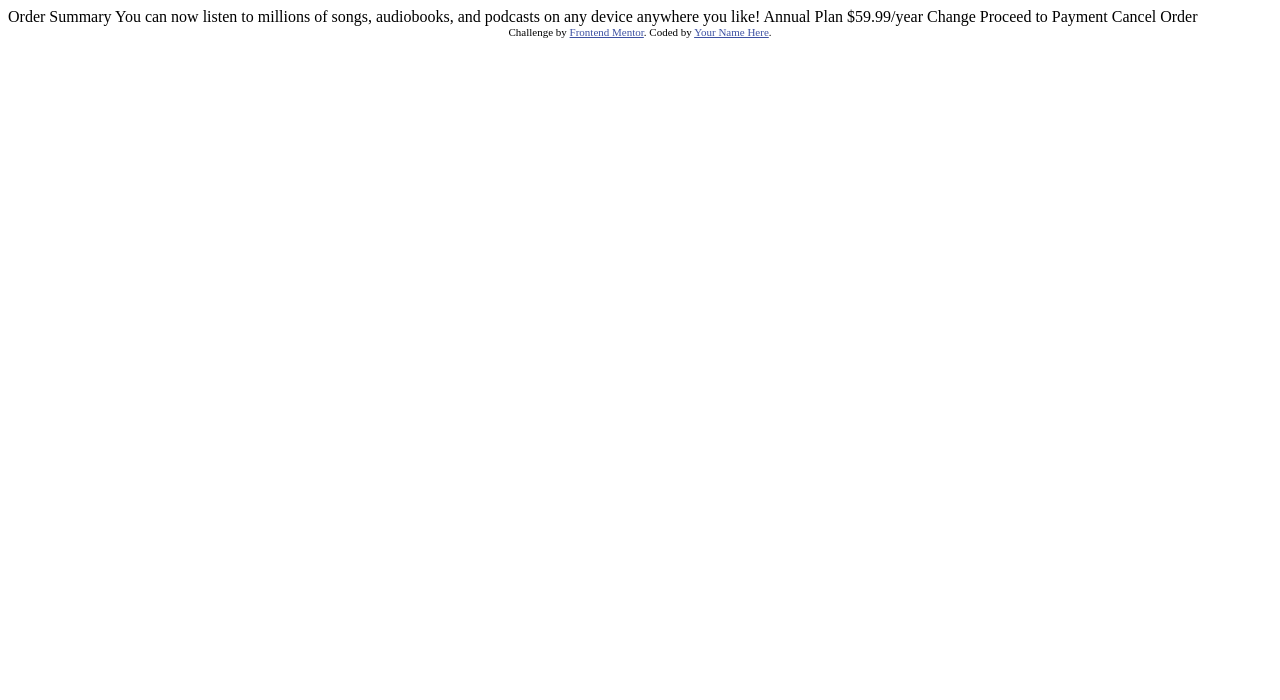
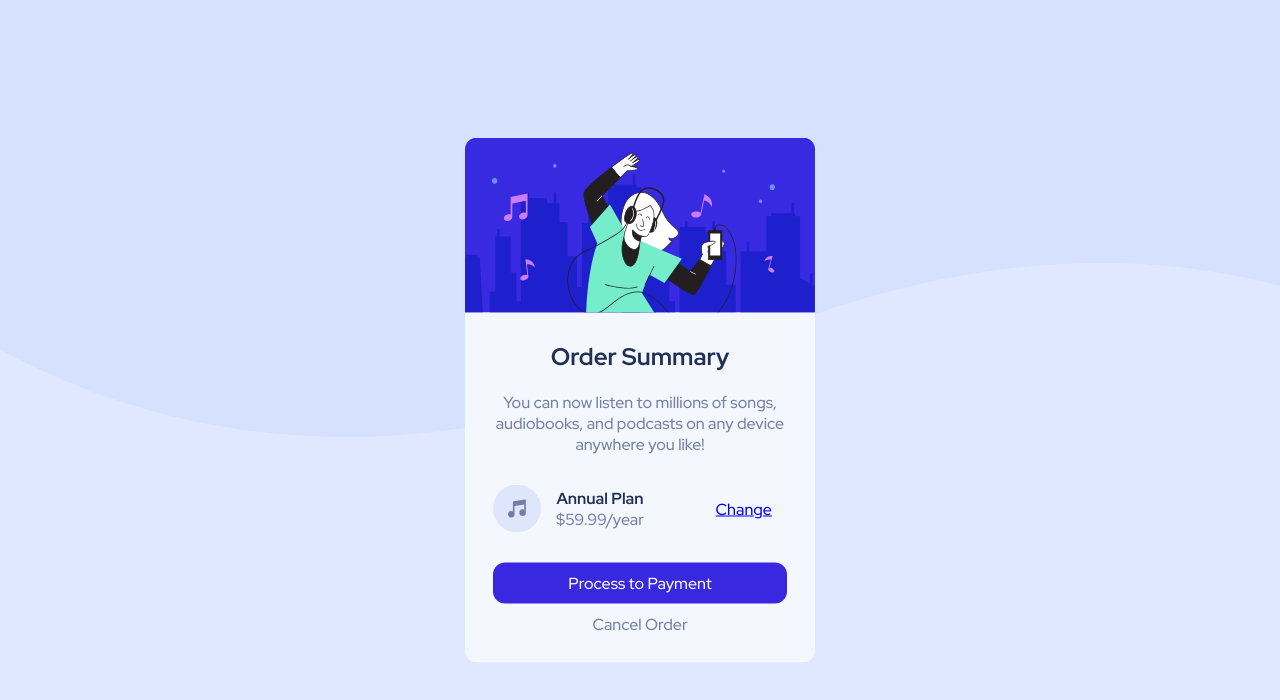
Before and after one commit to azeezqad/frontend-mentor-challenges, a plain HTML site: page order-summary-component-main/index.html in a window 1280 px wide. Drawn offline with Linux system fonts and the light colour scheme.

Commit message:
Finished order summary component

```diff
--- a/order-summary-component-main/index.html
+++ b/order-summary-component-main/index.html
@@ -1,37 +1,154 @@
 <!DOCTYPE html>
 <html lang="en">
   <head>
-  <meta charset="UTF-8">
-  <meta name="viewport" content="width=device-width, initial-scale=1.0"> <!-- displays site properly based on user's device -->
+    <meta charset="UTF-8" />
+    <meta name="viewport" content="width=device-width, initial-scale=1.0" />
+    <!-- displays site properly based on user's device -->
 
-  <link rel="icon" type="image/png" sizes="32x32" href="./images/favicon-32x32.png">
-
+    <link
+      rel="icon"
+      type="image/png"
+      sizes="32x32"
+      href="./images/favicon-32x32.png"
+    />
     <title>Frontend Mentor | Order summary card</title>
-
-  <!-- Feel free to remove these styles or customise in your own stylesheet 👍 -->
+    <link rel="preconnect" href="https://fonts.googleapis.com" />
+    <link rel="preconnect" href="https://fonts.gstatic.com" crossorigin />
+    <link
+      href="https://fonts.googleapis.com/css2?family=Red+Hat+Display:wght@500;700;900&display=swap"
+      rel="stylesheet"
+    />
     <style>
-    .attribution { font-size: 11px; text-align: center; }
-    .attribution a { color: hsl(228, 45%, 44%); }
+      /* - Mobile: 375px
+      - Desktop: 1440px */
+      :root {
+        --pale-blue: hsl(225, 100%, 94%);
+        --bright-blue: hsl(245, 75%, 52%);
+        --very-pale-blue: hsl(225, 100%, 98%);
+        --desaturated-blue: hsl(224, 23%, 55%);
+        --dark-blue: hsl(223, 47%, 23%);
+      }
+      * {
+        font-size: 16px;
+        margin: 0;
+        padding: 0;
+        box-sizing: border-box;
+      }
+      body {
+        min-height: 100vh;
+        font-family: "Red Hat Display", sans-serif;
+        color: var(--desaturated-blue);
+        background-image: url(./images/pattern-background-desktop.svg);
+        background-repeat: no-repeat;
+        background-color: var(--pale-blue);
+        position: relative;
+      }
+      main {
+        position: absolute;
+        left: 50%;
+        top: 50%;
+        transform: translate(-50%, -50%);
+        width: 350px;
+        border-radius: 12px;
+        overflow: hidden;
+        text-align: center;
+      }
+      main #top-bg {
+        height: 175px;
+      }
+      main #top-bg img {
+        width: 350px;
+        height: 100%;
+      }
+      main #content {
+        padding: 28px;
+        background: var(--very-pale-blue);
+      }
+      h1,
+      h2 {
+        color: var(--dark-blue);
+      }
+      main #content h1 {
+        margin-bottom: 20px;
+        font-size: 1.5rem;
+      }
+      main #plan-section {
+        display: grid;
+        grid-template-columns: 1fr 1fr 1fr 1fr;
+        place-items: center;
+        gap: 15px;
+        margin: 30px auto;
+      }
+      main #plan-section #plan {
+        display: flex;
+        flex-direction: column;
+      }
+      main #plan-section a {
+        grid-column: 4 / span 5;
+      }
+      main #plan-section a:hover {
+        text-decoration: none;
+        color: hsl(245, 63%, 64%);
+      }
+      main #btns {
+        display: flex;
+        flex-direction: column;
+        gap: 10px;
+      }
+      main #btns a {
+        text-decoration: none;
+        color: white;
+      }
+      main #btn {
+        background-color: var(--bright-blue);
+        padding: 10px;
+        border-radius: 12px;
+      }
+      main #btn:hover {
+        background-color: hsl(245, 63%, 64%);
+      }
+      main #btns #cancel {
+        color: var(--desaturated-blue);
+      }
+      main #btns:hover #cancel {
+        color: black;
+      }
     </style>
   </head>
   <body>
+    <main>
+      <div id="top-bg">
+        <img
+          src="./images/illustration-hero.svg"
+          alt="illustration hero image"
+        />
+      </div>
+      <div id="content">
+        <h1>Order Summary</h1>
+        <p>
+          You can now listen to millions of songs, audiobooks, and podcasts on
+          any device anywhere you like!
+        </p>
+        <div id="plan-section">
+          <img src="./images/icon-music.svg" alt="MUsic Icon" />
+          <div id="plan">
+            <h2>Annual Plan</h2>
+            <p>$59.99/year</p>
+          </div>
+          <a href="#">Change</a>
+        </div>
+        <div id="btns">
+          <a href="#" id="btn">Process to Payment</a>
+          <a href="#" id="cancel">Cancel Order</a>
+        </div>
+      </div>
+    </main>
 
-  Order Summary
-
-  You can now listen to millions of songs, audiobooks, and podcasts on any
-  device anywhere you like!
-
-  Annual Plan
-  $59.99/year
-
-  Change
-
-  Proceed to Payment
-  Cancel Order
-
-  <div class="attribution">
-    Challenge by <a href="https://www.frontendmentor.io?ref=challenge" target="_blank">Frontend Mentor</a>.
-    Coded by <a href="#">Your Name Here</a>.
-  </div>
+    <!-- <div class="attribution">
+      Challenge by
+      <a href="https://www.frontendmentor.io?ref=challenge" target="_blank"
+        >Frontend Mentor</a
+      >. Coded by <a href="#">Your Name Here</a>.
+    </div> -->
   </body>
 </html>
```
Also changed, not shown: profile-card-component-main/index.html (+21 -8 lines), profile-card-component-main/images/bg-pattern-top.svg, 1 other file. Lines whose indentation alone changed are shown as unchanged.
